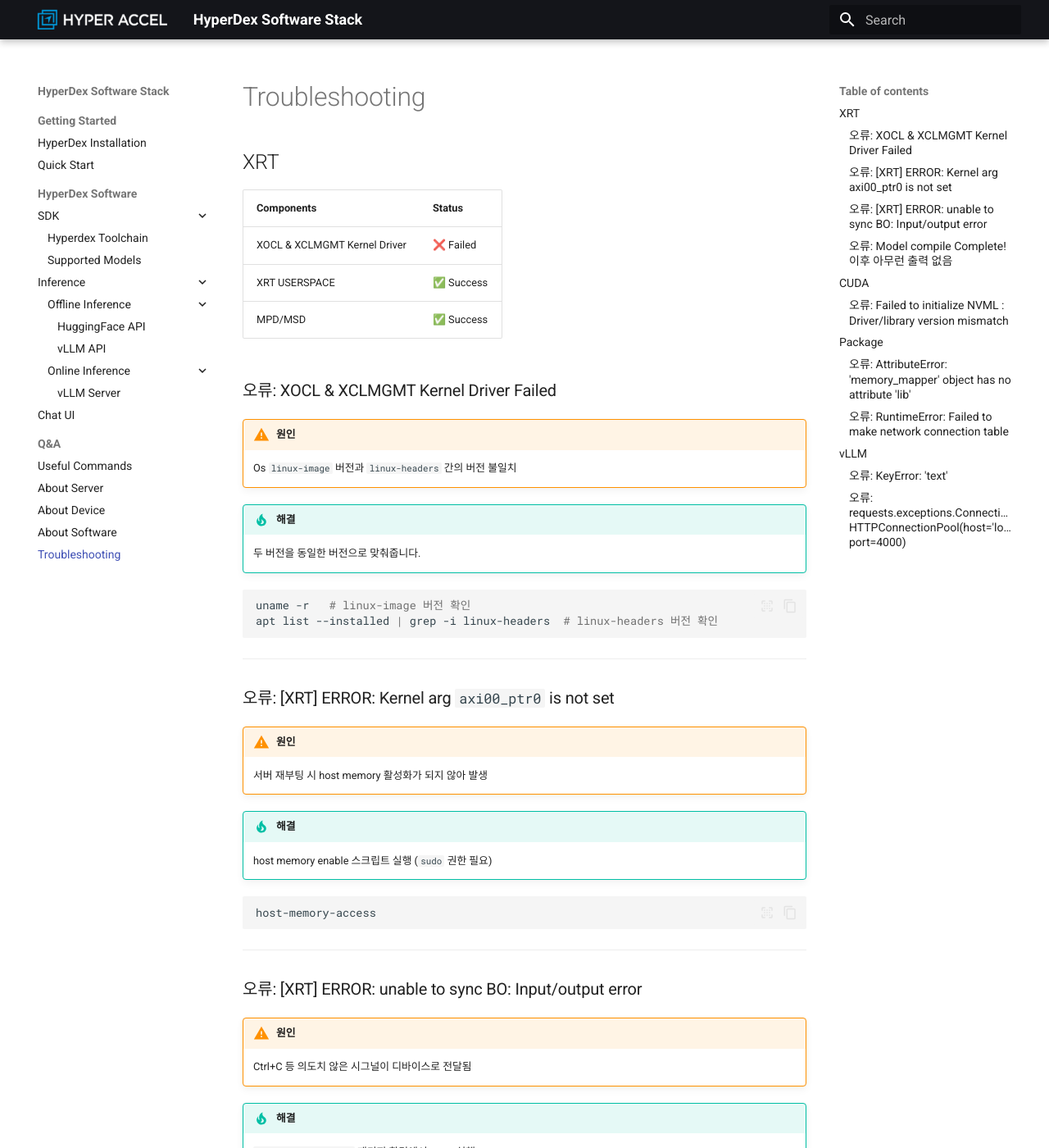
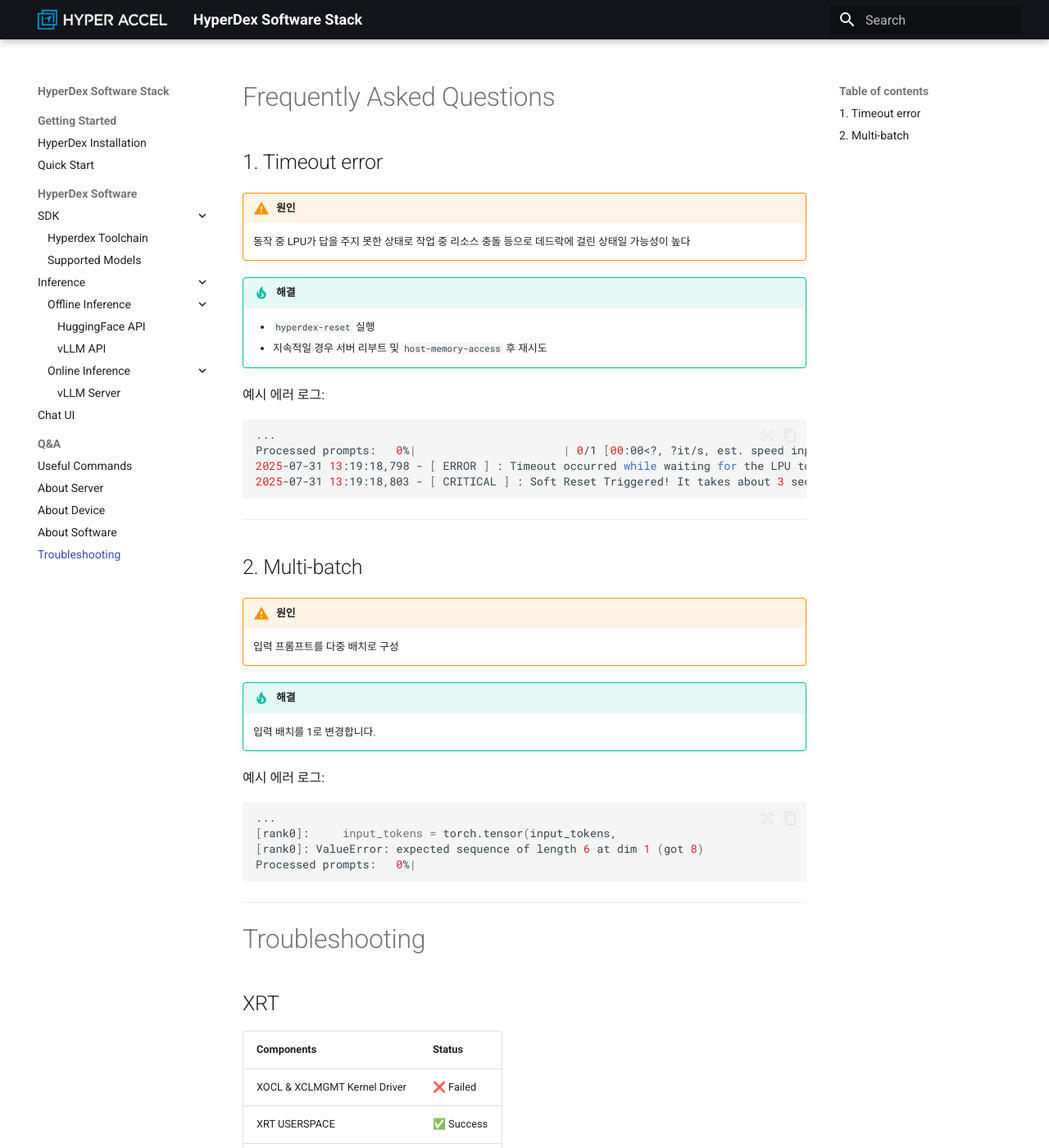
Before and after one commit to Hyper-Accel/docs, an MkDocs documentation site: the page built from docs/troubleshooting.md, in a window 1280 px wide and 1400 px high. Shown: the whole window at 82% size. Built offline with MkDocs 1.6.1 and Material for MkDocs 9.7.7, drawn with Linux system fonts in a browser that asks for light colours; some of the changed text lies outside the part shown.

Commit message:
"[PROD-7] Update faq on troubleshooting"

````diff
--- a/docs/troubleshooting.md
+++ b/docs/troubleshooting.md
@@ -1,6 +1,45 @@
 <!---
 Copyright 2024 The HyperAccel Inc. All rights reserved.
 -->
+# Frequently Asked Questions
+
+## 1. Timeout error
+
+!!! warning "원인"
+    동작 중 LPU가 답을 주지 못한 상태로 작업 중 리소스 충돌 등으로 데드락에 걸린 상태일 가능성이 높다
+
+!!! tip "해결"
+    - `hyperdex-reset` 실행
+    - 지속적일 경우 서버 리부트 및 `host-memory-access` 후 재시도
+
+예시 에러 로그:
+```bash
+...
+Processed prompts:   0%|                      | 0/1 [00:00<?, ?it/s, est. speed input: 0.00 toks/s, output: 0.00 toks/s2025-07-31 13:19:18,798 - [ ERROR ] : Timeout occurred while waiting for the LPU to generate tokens.
+2025-07-31 13:19:18,798 - [ ERROR ] : Timeout occurred while waiting for the LPU to generate tokens.
+2025-07-31 13:19:18,803 - [ CRITICAL ] : Soft Reset Triggered! It takes about 3 seconds in multi LPU config...
+```
+
+---
+
+## 2. Multi-batch
+
+!!! warning "원인"
+    입력 프롬프트를 다중 배치로 구성
+
+!!! tip "해결"
+    입력 배치를 1로 변경합니다.
+
+예시 에러 로그:
+```bash
+...
+[rank0]:     input_tokens = torch.tensor(input_tokens,
+[rank0]: ValueError: expected sequence of length 6 at dim 1 (got 8)
+Processed prompts:   0%|
+```
+
+
+---
 
 # Troubleshooting
 
@@ -96,6 +135,25 @@
 ```
 
 
+---
+
+## Conda
+
+### 오류: OSError: lib/libstdc++.so.6: version `GLIBCXX_3.4.30` not found
+
+!!! warning "원인"
+    시스템에 설치된 GCC 버전이 낮음
+
+!!! tip "해결"
+    `hyperdex-toolchain` 환경에서 gcc 업그레이드
+
+```bash
+conda install -c conda-forge gcc=12.1.0
+```
+
+
+---
+
 ## Package
 
 ### 오류: AttributeError: 'memory_mapper' object has no attribute 'lib'
````
